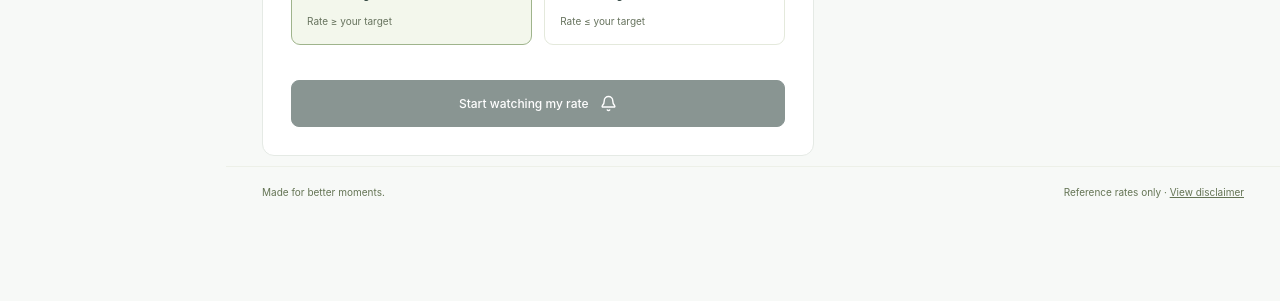
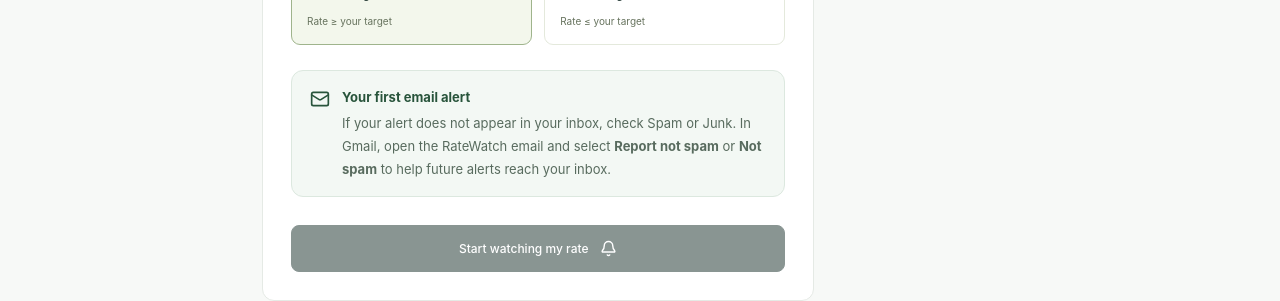
Before and after one commit to Jobandev/Currency_indicator, a React (Vite) app: page /alerts/new in a window 1280 px wide. Shown: the part 854-1155 px from the top of the page. Before the commit the page ends 1072 px from the top, so only its background shows below. Built offline with nearby package versions, Linux system fonts and the light colour scheme; no server answers; sample sign-in values are in the browser's storage.

Commit message:
Show first-email delivery guidance while creating alerts

```diff
--- a/src/AlertEditor.tsx
+++ b/src/AlertEditor.tsx
@@ -1,6 +1,6 @@
 import { useContext, useEffect, useState, type FormEvent } from 'react';
 import { Link, useNavigate, useParams } from 'react-router-dom';
-import { ArrowUpRight, Bell, Check, ShieldCheck } from 'lucide-react';
+import { ArrowUpRight, Bell, Check, Mail, ShieldCheck } from 'lucide-react';
 import { CURRENCY_CODES, matches, type Alert, type Rate } from '../shared/domain';
 import { api } from './api';
 import { Currency, format, friendly, Shell, Toast, Verification } from './ui';
@@ -206,6 +206,17 @@ export default function AlertEditor() {
                 </label>
               </div>
             )}
+            <div className="notification-delivery-tip">
+              <Mail size={20} aria-hidden="true" />
+              <div>
+                <strong>Your first email alert</strong>
+                <p>
+                  If your alert does not appear in your inbox, check Spam or Junk. In Gmail, open
+                  the RateWatch email and select <strong>Report not spam</strong> or{' '}
+                  <strong>Not spam</strong> to help future alerts reach your inbox.
+                </p>
+              </div>
+            </div>
             <button
               className="button full"
               disabled={busy || !loaded || !rate || (!!satisfied && !immediate)}
```
